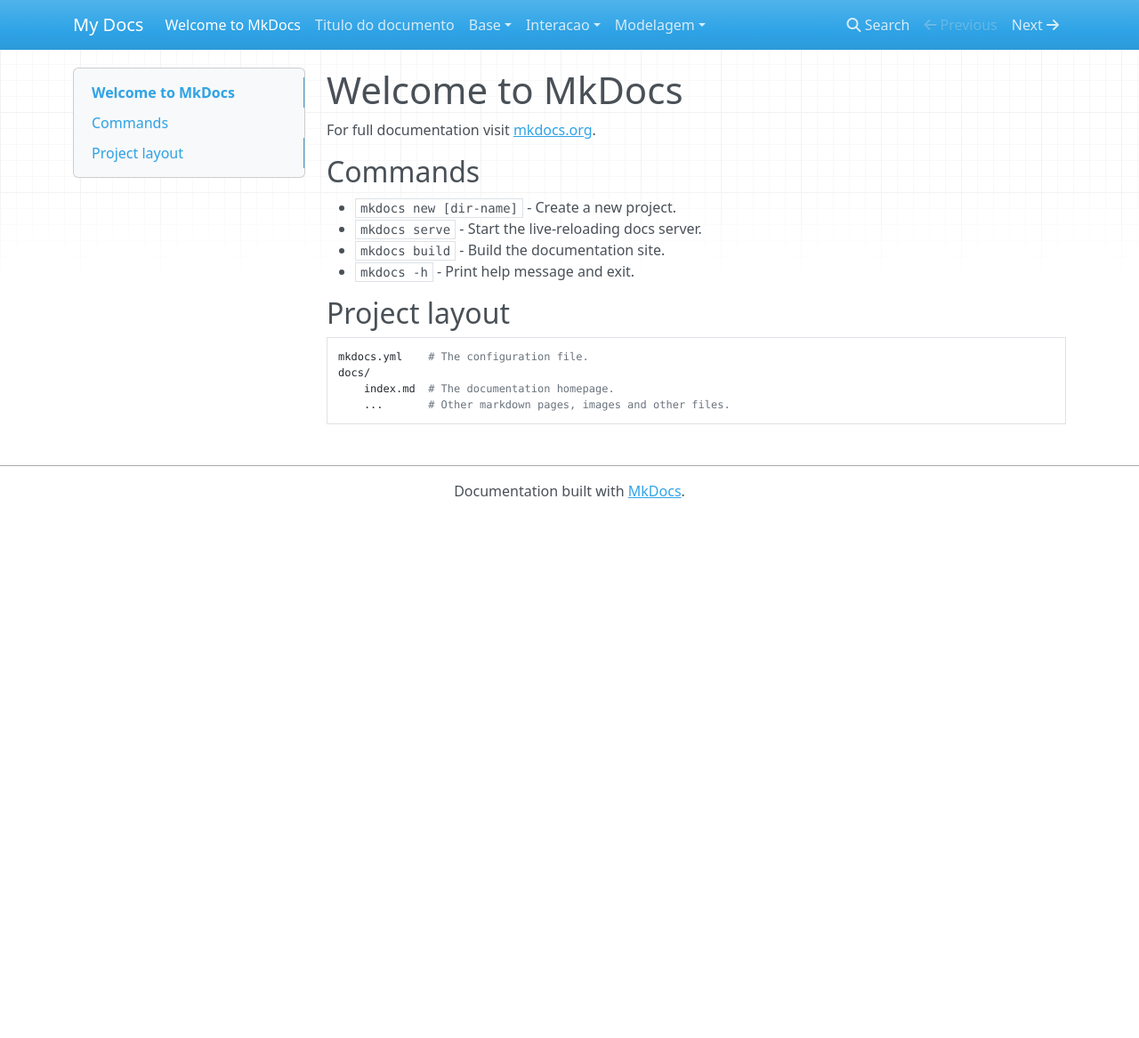
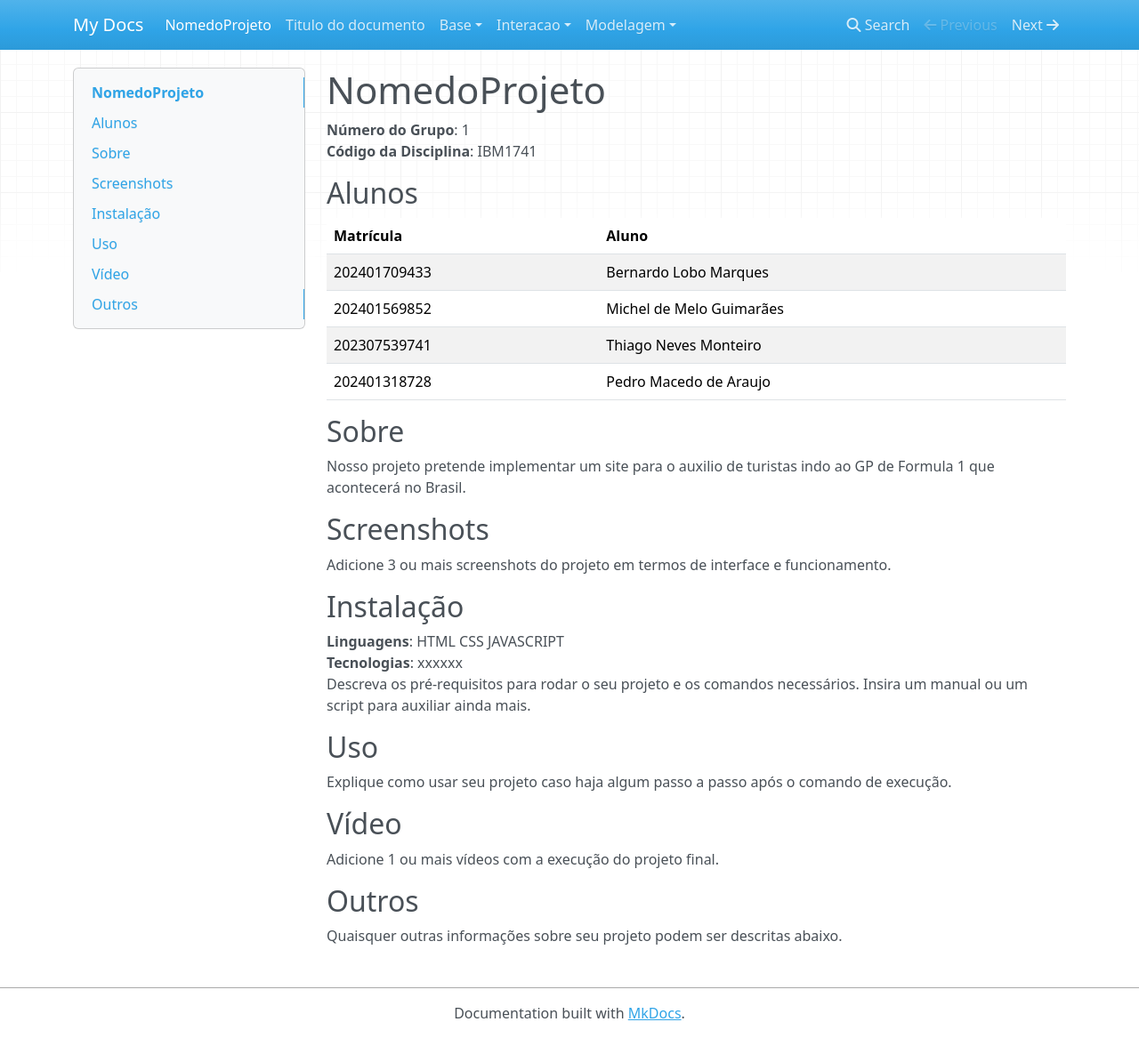
Before and after one commit to Projetos-de-Extensao/PFE_24.2_8001_I_Simblissima, an MkDocs documentation site: the page built from docs/index.md, in a window 1280 px wide and 1167 px high. Shown: the whole window at 89% size. Built offline with MkDocs 1.6.1, drawn with Linux system fonts in a browser that asks for light colours; nearby versions of some CDN libraries.

Commit message:
Terminando as issues #2 e #3

```diff
--- a/docs/index.md
+++ b/docs/index.md
@@ -1,17 +1,34 @@
-# Welcome to MkDocs
+# NomedoProjeto
 
-For full documentation visit [mkdocs.org](https://www.mkdocs.org).
+**Número do Grupo**: 1<br>
+**Código da Disciplina**:  IBM1741<br>
 
-## Commands
+## Alunos
+|Matrícula | Aluno |
+| -- | -- |
+| 202401709433  |  Bernardo Lobo Marques |
+| 202401569852  |  Michel de Melo Guimarães |
+| 202307539741  |  Thiago Neves Monteiro |
+| 202401318728  |  Pedro Macedo de Araujo |
 
-* `mkdocs new [dir-name]` - Create a new project.
-* `mkdocs serve` - Start the live-reloading docs server.
-* `mkdocs build` - Build the documentation site.
-* `mkdocs -h` - Print help message and exit.
 
-## Project layout
+## Sobre
+Nosso projeto pretende implementar um site para o auxilio de turistas indo ao GP de Formula 1 que acontecerá no Brasil.
 
-    mkdocs.yml    # The configuration file.
-    docs/
-        index.md  # The documentation homepage.
-        ...       # Other markdown pages, images and other files.
+## Screenshots
+Adicione 3 ou mais screenshots do projeto em termos de interface e funcionamento.
+
+## Instalação
+**Linguagens**: HTML CSS JAVASCRIPT<br>
+**Tecnologias**: xxxxxx<br>
+Descreva os pré-requisitos para rodar o seu projeto e os comandos necessários.
+Insira um manual ou um script para auxiliar ainda mais.
+
+## Uso
+Explique como usar seu projeto caso haja algum passo a passo após o comando de execução.
+
+## Vídeo
+Adicione 1 ou mais vídeos com a execução do projeto final.
+
+## Outros
+Quaisquer outras informações sobre seu projeto podem ser descritas abaixo.
```
Also changed, not shown: README.md (+3 -3 lines), docs/base/pesquisa.md (added, +64 -0 lines).
